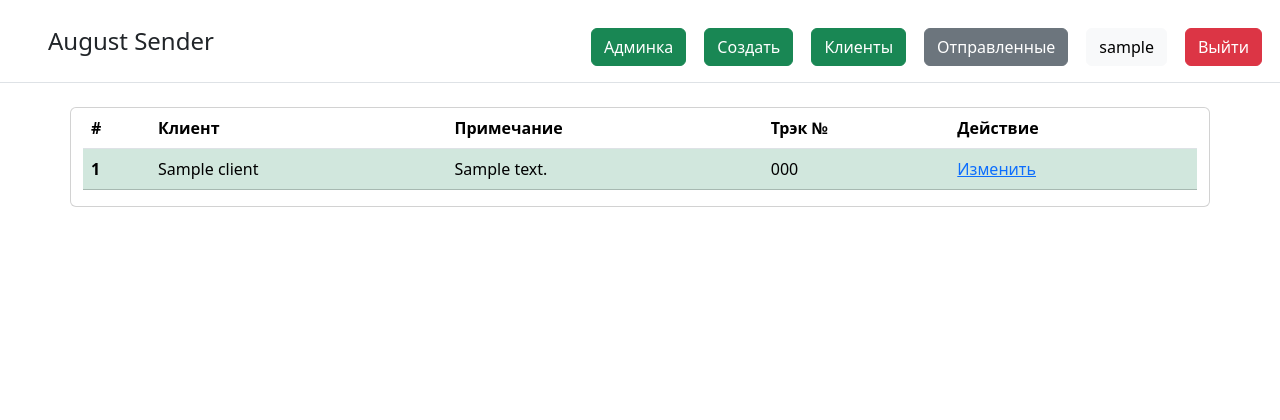
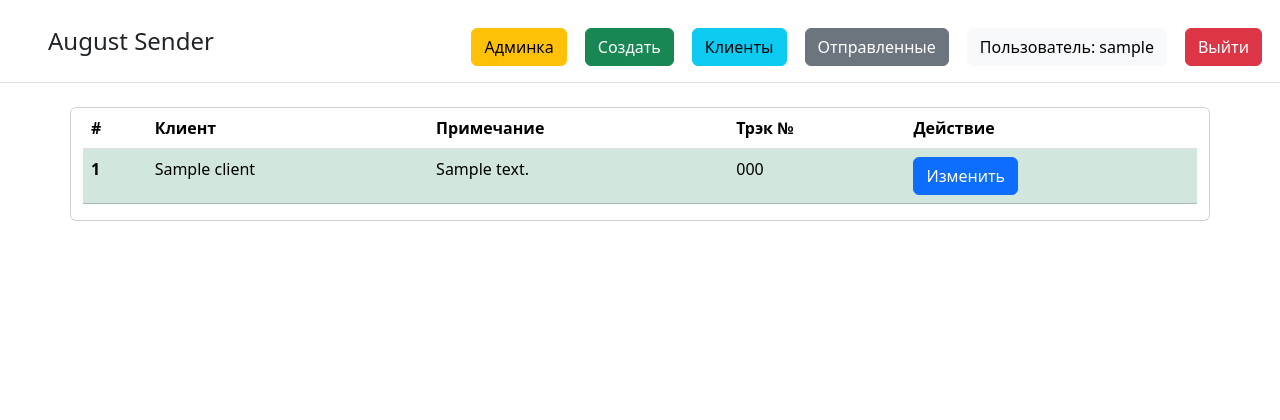
Before and after one commit to rublock/august_sender_crm, a Django app: page / in a window 1280 px wide. Shown: the top 420 px of the page. Run offline with Django 4.2, Linux system fonts and the light colour scheme; a user stored in the database is signed in; tables that the repository leaves empty hold one stand-in row (values such as "Sample post"); some libraries are stand-ins or nearby versions.

Commit message:
commit ok

```diff
--- a/mainapp/templates/mainapp/base.html
+++ b/mainapp/templates/mainapp/base.html
@@ -30,7 +30,7 @@
         <ul class="nav nav-pills">
 	    {% if user.is_superuser %}
     		<li class="nav-item" style="margin: 12px 18px 0px 0px;"><a href="{% url 'admin:index' %}"
-                                                                       class="btn btn-success" aria-current="page">Админка</a>
+                                                                       class="btn btn-warning" aria-current="page">Админка</a>
             	</li>
 	    {% else %}
 
@@ -39,13 +39,13 @@
                                                                        class="btn btn-success" aria-current="page">Создать</a>
             </li>
             <li class="nav-item" style="margin: 12px 18px 0px 0px;"><a href="{% url 'mainapp:client_list' %}"
-                                                                       class="btn btn-success" aria-current="page">Клиенты</a>
+                                                                       class="btn btn-info" aria-current="page">Клиенты</a>
             </li>
             <li class="nav-item" style="margin: 12px 18px 0px 0px;"><a href="{% url 'mainapp:send_orders' %}"
                                                                        class="btn btn-secondary" aria-current="page">Отправленные</a>
             </li>
             <li class="nav-item" style="margin: 12px 18px 0px 0px;"><a href="#" class="btn btn-light"
-                                                                       aria-current="page">{{ user }}</a></li>
+                                                                       aria-current="page">Пользователь: {{ user }}</a></li>
             <li class="nav-item" style="margin: 12px 18px 0px 0px;"><a href="{% url 'logout' %}" class="btn btn-danger"
                                                                        aria-current="page">Выйти</a></li>
         </ul>
--- a/mainapp/templates/mainapp/partial_order_positions_detail_status_1.html
+++ b/mainapp/templates/mainapp/partial_order_positions_detail_status_1.html
@@ -3,5 +3,5 @@
     <td>{{ i.client }}</td>
     <td>{{ i.description|safe }}</td>
     <td>{{ i.track_number }}</td>
-    <td><a href="{% url 'mainapp:edit_order' i.id %}" aria-current="page">Изменить</a></td>
+    <td><a class="btn btn-primary" href="{% url 'mainapp:edit_order' i.id %}" aria-current="page">Изменить</a></td>
 </tr>
--- a/mainapp/templates/mainapp/partial_order_positions_detail_status_2.html
+++ b/mainapp/templates/mainapp/partial_order_positions_detail_status_2.html
@@ -3,5 +3,5 @@
     <td>{{ x.client }}</td>
     <td>{{ x.description|safe }}</td>
     <td>{{ x.track_number }}</td>
-    <td><a href="{% url 'mainapp:edit_order' x.id %}" aria-current="page">Изменить</a></td>
+    <td><a class="btn btn-primary" href="{% url 'mainapp:edit_order' x.id %}" aria-current="page">Изменить</a></td>
 </tr>
--- a/mainapp/templates/mainapp/partial_order_positions_detail_status_3.html
+++ b/mainapp/templates/mainapp/partial_order_positions_detail_status_3.html
@@ -3,5 +3,5 @@
     <td>{{ n.client }}</td>
     <td>{{ n.description|safe }}</td>
     <td>{{ n.track_number }}</td>
-    <td><a href="{% url 'mainapp:edit_order' n.id %}" aria-current="page">Изменить</a></td>
+    <td><a class="btn btn-primary" href="{% url 'mainapp:edit_order' n.id %}" aria-current="page">Изменить</a></td>
 </tr>
--- a/mainapp/templates/mainapp/partial_order_positions_detail_status_4.html
+++ b/mainapp/templates/mainapp/partial_order_positions_detail_status_4.html
@@ -3,5 +3,5 @@
     <td>{{ j.client }}</td>
     <td>{{ j.description|safe }}</td>
     <td>{{ j.track_number }}</td>
-    <td><a href="{% url 'mainapp:edit_order' j.id %}" aria-current="page">Изменить</a></td>
+    <td><a class="btn btn-primary" href="{% url 'mainapp:edit_order' j.id %}" aria-current="page">Изменить</a></td>
 </tr>
```
